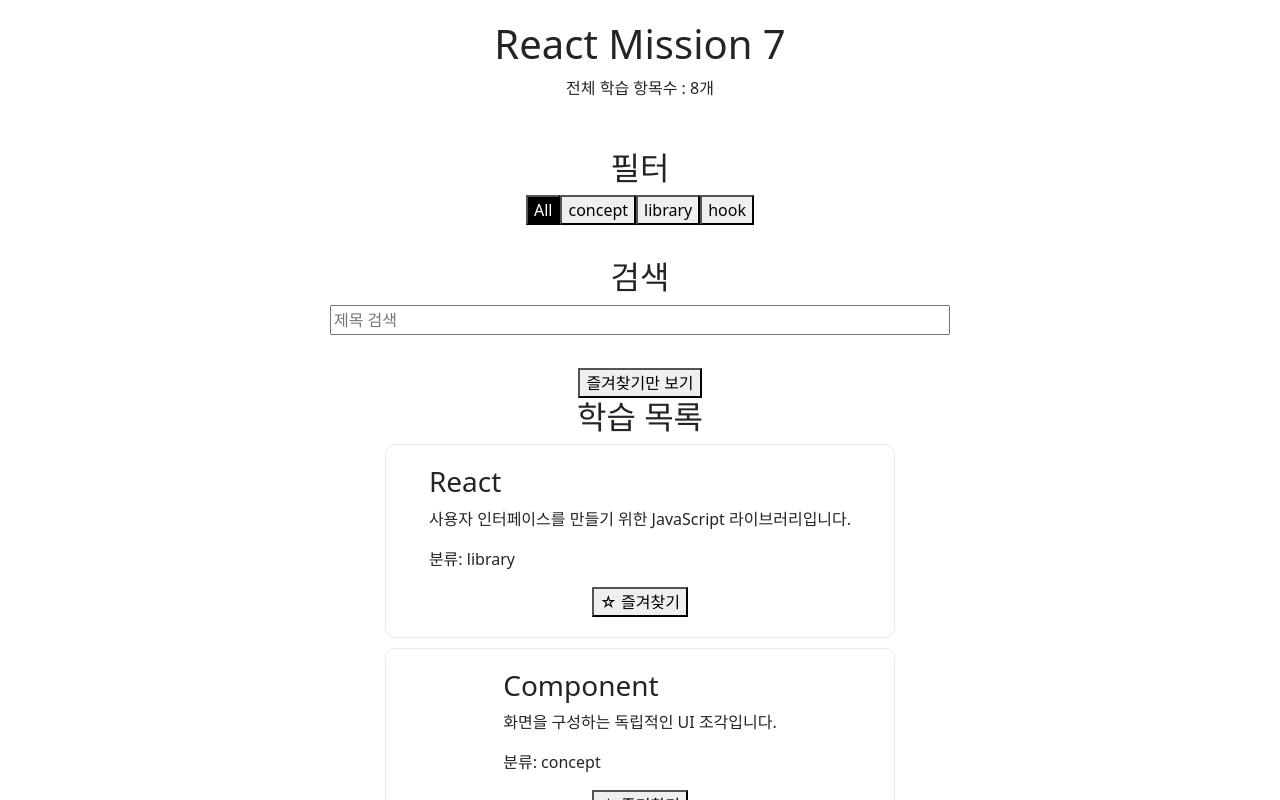
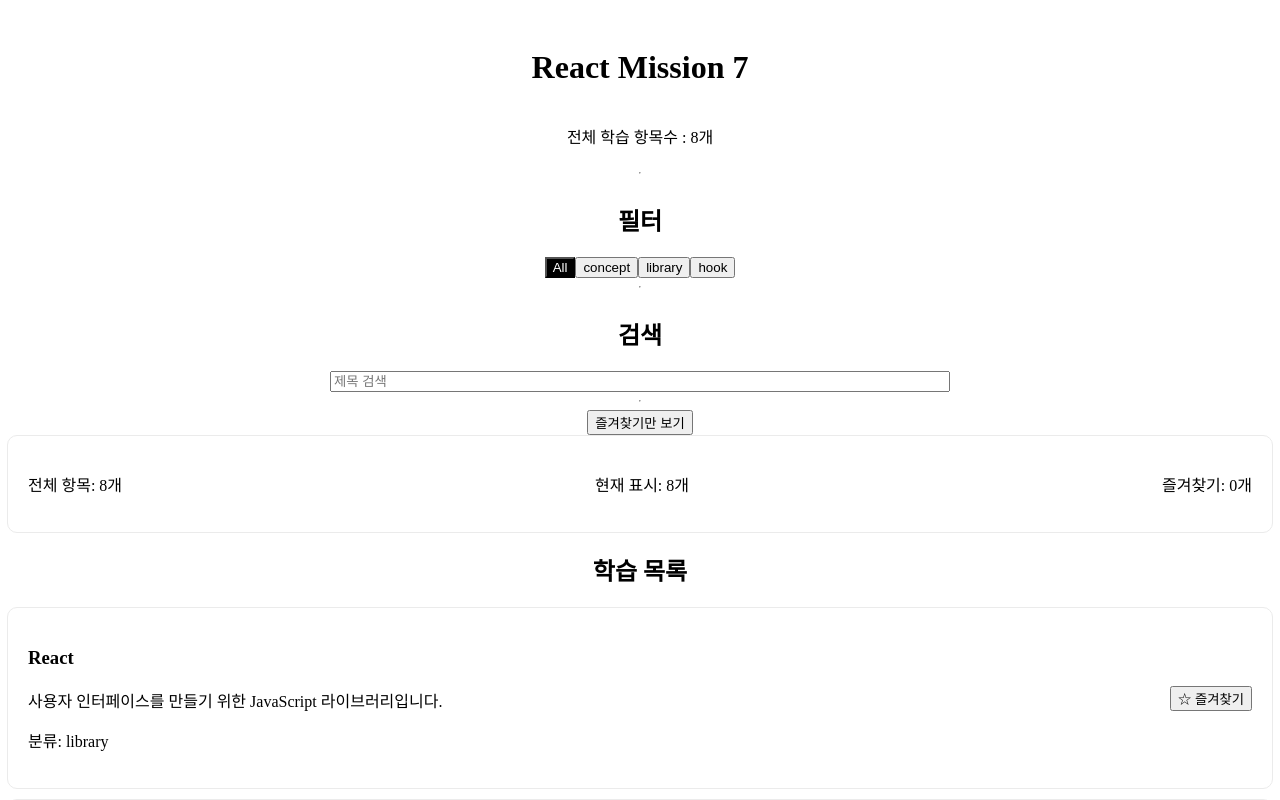
Before and after one commit to RaeChoe/REACT_basic_mission_v2, a React (Vite) app: page / in a window 1280 px wide. Shown: the top 800 px of the page. Built offline with nearby package versions, Linux system fonts and the light colour scheme.

Commit message:
Refactor App component; remove Bootstrap dependency and add StudySummary component for displaying item statistics

```diff
--- a/index.html
+++ b/index.html
@@ -5,12 +5,6 @@
     <link rel="icon" type="image/svg+xml" href="/favicon.svg" />
     <meta name="viewport" content="width=device-width, initial-scale=1.0" />
     <title>react-basic-mission-v2</title>
-    <link
-      href="https://cdn.jsdelivr.net/npm/bootstrap@5.3.8/dist/css/bootstrap.min.css"
-      rel="stylesheet"
-      integrity="sha384-sRIl4kxILFvY47J16cr9ZwB07vP4J8+LH7qKQnuqkuIAvNWLzeN8tE5YBujZqJLB"
-      crossorigin="anonymous"
-    />
   </head>
   <body>
     <div id="root"></div>
--- a/package.json
+++ b/package.json
@@ -10,7 +10,6 @@
     "preview": "vite preview"
   },
   "dependencies": {
-    "bootstrap": "^5.3.8",
     "react": "^19.2.7",
     "react-dom": "^19.2.7"
   },
--- a/src/App.css
+++ b/src/App.css
@@ -8,11 +8,12 @@
   flex-direction: column;
   gap: 10px;
   align-items: center;
+  width: 100%;
 }
 article {
   display: flex;
-  flex-direction: column;
   align-items: center;
+  justify-content: space-between;
   border: 1px solid #ebebeb;
   border-radius: 10px;
   width: 100%;
--- a/src/App.jsx
+++ b/src/App.jsx
@@ -1,7 +1,8 @@
 import "./App.css";
 import reactData from "./data/data.json";
 import StudyList from "./components/StudyList";
-import { useState } from "react";
+import StudySummary from "./components/StudySummary";
+import { useState, useMemo } from "react";
 
 function App() {
   const [selectedId, setSelectedId] = useState(null);
@@ -20,12 +21,14 @@
     );
   };
 
-  const filteredData = reactData.filter(item => {
-    const categoryMatch = category === "all" || category === item.category;
-    const keywordMatch = item.title.toLowerCase().includes(keyword.toLowerCase());
-    const favoriteMatch = !favoriteOnly || favoriteIds.includes(item.id);
-    return categoryMatch && keywordMatch && favoriteMatch;
-  });
+  const filteredData = useMemo(() => {
+    return reactData.filter(item => {
+      const categoryMatch = category === "all" || category === item.category;
+      const keywordMatch = item.title.toLowerCase().includes(keyword.toLowerCase());
+      const favoriteMatch = !favoriteOnly || favoriteIds.includes(item.id);
+      return categoryMatch && keywordMatch && favoriteMatch;
+    });
+  }, [keyword, category, favoriteOnly, favoriteIds]);
 
   return (
     <>
@@ -72,6 +75,7 @@
       >
         {favoriteOnly ? "전체 항목 보기" : "즐겨찾기만 보기"}
       </button>
+      <StudySummary total={reactData} visible={filteredData} favorite={favoriteIds} />
       <StudyList
         items={filteredData}
         onSelect={onSelect}
--- a/src/components/StudySummary.jsx
+++ b/src/components/StudySummary.jsx
@@ -0,0 +1,19 @@
+import { useMemo } from "react";
+
+export default function StudySummary({ total, visible, favorite }) {
+  const summary = useMemo(() => {
+    return {
+      total: total.length,
+      visible: visible.length,
+      favorite: favorite.length,
+    };
+  }, [visible, favorite]);
+
+  return (
+    <article>
+      <p>전체 항목: {summary.total}개</p>
+      <p>현재 표시: {summary.visible}개</p>
+      <p>즐겨찾기: {summary.favorite}개</p>
+    </article>
+  );
+}
```
Also changed, not shown: 1 other file (tests, documents, lock files or other folders).
